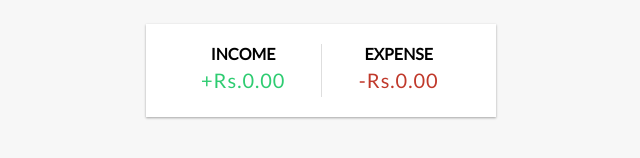
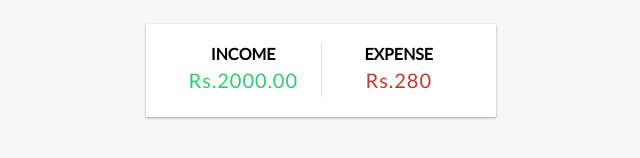
Before and after one commit to skamranahmed/expense-tracker-full-stack-mern, a React (Create React App) app: page / in a window 1280 px wide. Shown: the part 133-291 px from the top of the page, without its empty margins (319-959 px from the left). Built offline with nearby package versions, Linux system fonts and the light colour scheme.

Commit message:
Worked on IncomeExpenses.js to display income and expense from state

```diff
--- a/src/components/IncomeExpenses.js
+++ b/src/components/IncomeExpenses.js
@@ -1,18 +1,35 @@
-import React from "react";
+import React, { useContext } from "react";
+import { GlobalContext } from "../context/GlobalState";
 
 const IncomeExpenses = () => {
+  const { transactions } = useContext(GlobalContext);
+
+  const amounts = transactions.map((transaction) =>
+    parseFloat(transaction.amount)
+  );
+
+  const income = amounts
+    .filter((amount) => amount > 0)
+    .reduce((acc, item) => acc + item, 0)
+    .toFixed(2);
+
+  const expense = amounts
+    .filter((amount) => amount < 0)
+    .reduce((acc, item) => acc + item, 0)
+    .toFixed(2);
+
   return (
     <div className="inc-exp-container">
       <div>
         <h4>Income</h4>
         <p id="money-plus" className="money plus">
-          +Rs.0.00
+          Rs.{income}
         </p>
       </div>
       <div>
         <h4>Expense</h4>
         <p id="money-minus" className="money minus">
-          -Rs.0.00
+          Rs.{Math.abs(expense)}
         </p>
       </div>
     </div>
```
